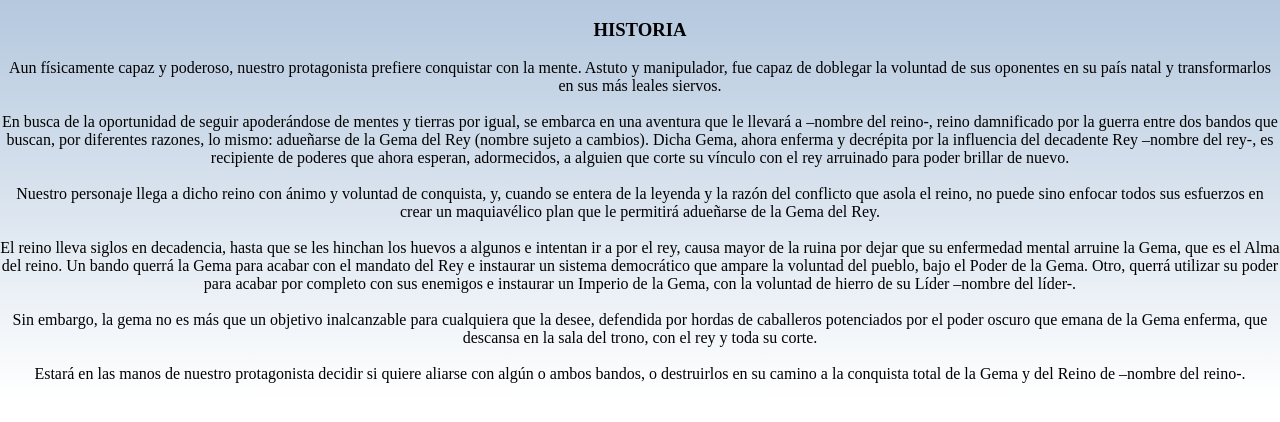
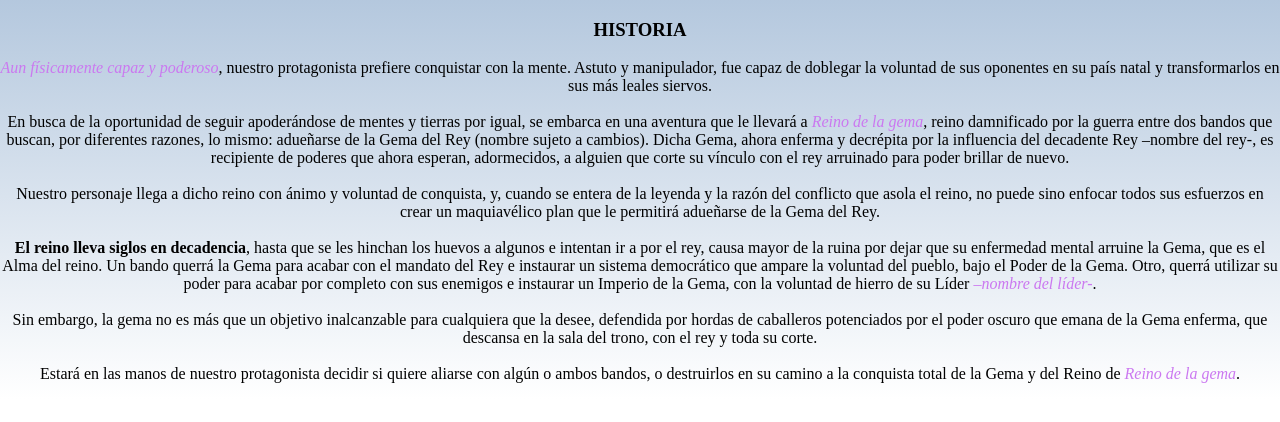
Before and after one commit to spiderfan211/Haz-la-guerra-y-no-el-amor, a PHP site: page /historia.html in a window 1280 px wide. Shown: the top 422 px of the page. Run offline with PHP 8.4, Linux system fonts and the light colour scheme.

Commit message:
Modificacion y alguna edicion de la parte de historia

```diff
--- a/estilos/estilos.css
+++ b/estilos/estilos.css
@@ -62,3 +62,7 @@ h1
 form {
     display:inline-block;
 }
+
+i{
+    color: #CB78F0;
+}
--- a/historia.html
+++ b/historia.html
@@ -13,10 +13,11 @@
         <div id="texto">
 
             <h3>HISTORIA</h3>
-            <p>Aun físicamente capaz y poderoso, nuestro protagonista prefiere conquistar con la mente. Astuto y manipulador, fue capaz de doblegar la voluntad de sus oponentes en su país natal y transformarlos en sus más leales siervos.
+            <p><i>Aun físicamente capaz y poderoso</i>, nuestro protagonista prefiere conquistar con la mente. Astuto y manipulador,
+                 fue capaz de doblegar la voluntad de sus oponentes en su país natal y transformarlos en sus más leales siervos.
             <br><br>
             En busca de la oportunidad de seguir apoderándose de mentes y tierras por igual,
-                se embarca en una aventura que le llevará a –nombre del reino-,
+                se embarca en una aventura que le llevará a <i>Reino de la gema</i>,
                 reino damnificado por la guerra entre dos bandos que buscan,
                 por diferentes razones, lo mismo:  adueñarse de la Gema del Rey (nombre sujeto a cambios).
                 Dicha Gema, ahora enferma y decrépita por la influencia del decadente Rey –nombre del rey-,
@@ -28,7 +29,7 @@
                 no puede sino enfocar todos sus esfuerzos en crear un maquiavélico plan que
                 le permitirá adueñarse de la Gema del Rey.
                 <br><br>
-                El reino lleva siglos en decadencia,
+                <b>El reino lleva siglos en decadencia</b>,
                 hasta que se les hinchan los huevos a algunos e intentan ir a por el rey,
                 causa mayor de la ruina por dejar que su enfermedad mental arruine la Gema,
                 que es el Alma del reino.
@@ -37,7 +38,7 @@
                 bajo el Poder de la Gema.
                 Otro, querrá utilizar su poder para acabar por completo
                 con sus enemigos e instaurar un Imperio de la Gema,
-                con la voluntad de hierro de su Líder –nombre del líder-.
+                con la voluntad de hierro de su Líder <i>–nombre del líder-</i>.
                 <br><br>
                 Sin embargo, la gema no es más que un objetivo inalcanzable para cualquiera que la desee,
                 defendida por hordas de caballeros potenciados por el poder oscuro que emana de la Gema enferma,
@@ -45,7 +46,7 @@
                 <br><br>
                 Estará en las manos de nuestro protagonista decidir si quiere aliarse con algún
                 o ambos bandos, o destruirlos en su camino a la conquista total de la Gema y
-                del Reino de –nombre del reino-.
+                del Reino de <i>Reino de la gema</i>.
 
             </p>
 
```
